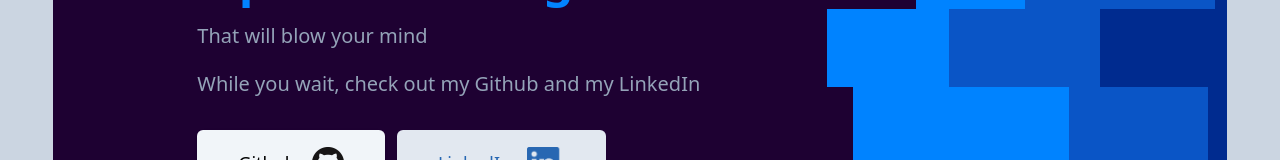
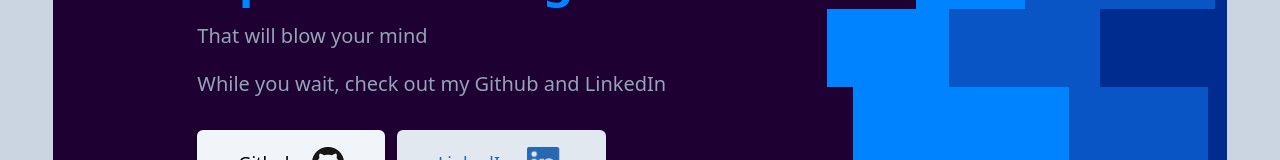
Before and after one commit to DanielKBates/DD, a React (Create React App) app: page / in a window 1280 px wide. Shown: the part 270-430 px from the top of the page. Built offline with nearby package versions, Linux system fonts and the light colour scheme.

Commit message:
REDUNDANT 'my'

```diff
--- a/src/App.js
+++ b/src/App.js
@@ -17,7 +17,7 @@ function App() {
                 That will blow your mind
               </p>
               <p className="mt-3 text-lg text-slate-400 sm:mt-5 sm:text-lg sm:max-w-xl sm:mx-auto md:mt-5 md:text-xl lg:mx-0 animate-fadeInXL">
-                While you wait, check out my Github and my LinkedIn
+                While you wait, check out my Github and LinkedIn
               </p>
 
               <div className="mt-5 sm:mt-8 flex flex-col md:flex-row items-stretch md:justify-center lg:justify-start animate-fadeInXL">
```
